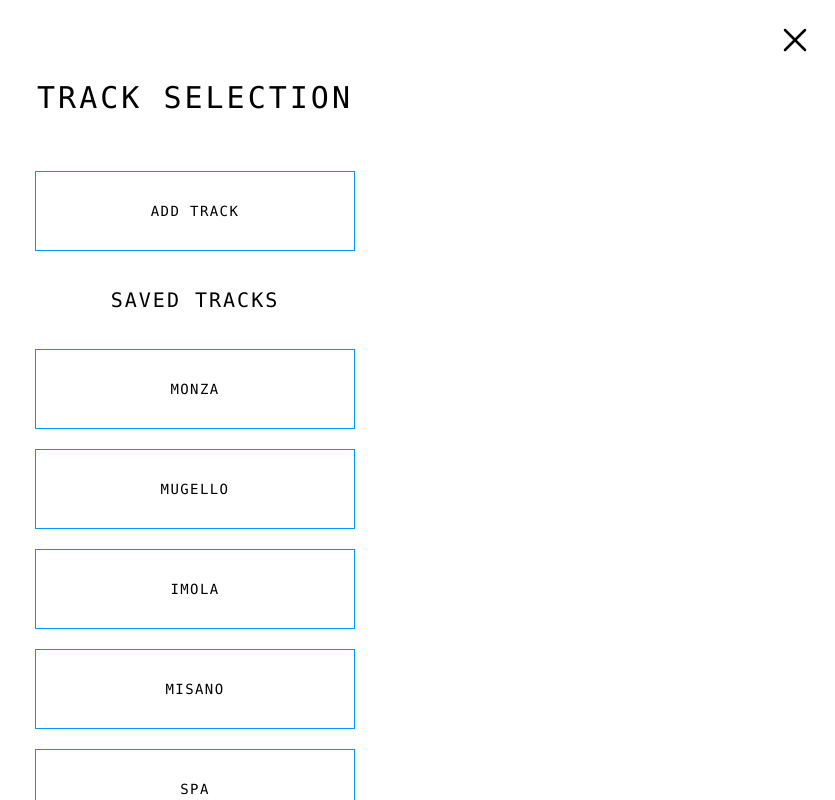
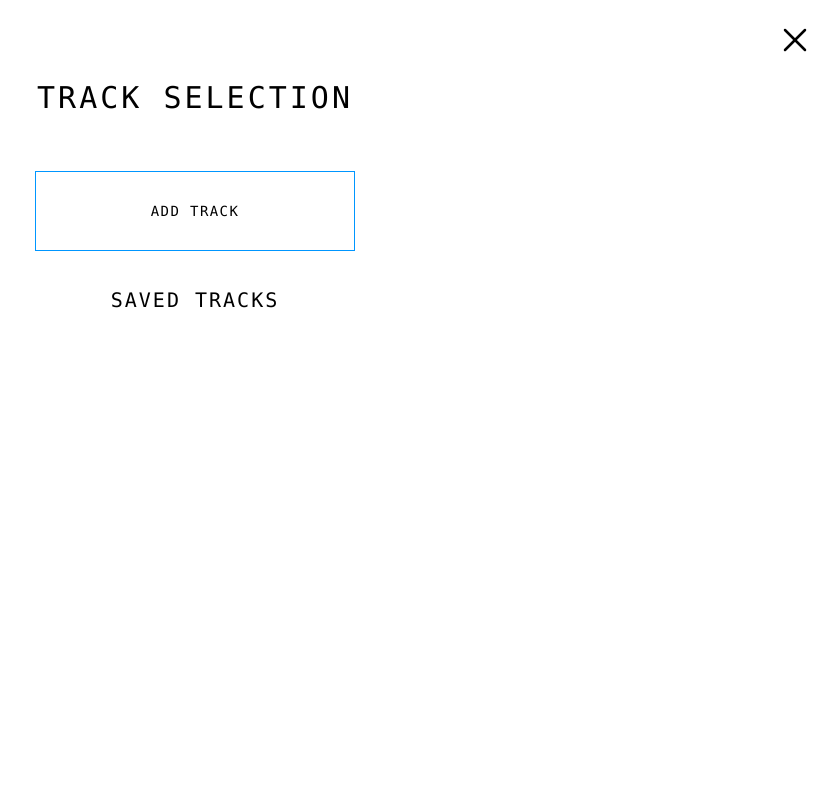
Before and after one commit to nicolacanzonieri/telemetra, a React (Vite) app: page / in a window 1280 px wide. Both pictures are taken after a click on the button "START SESSION". Shown: the whole page, without its empty margins (445-1280 px from the left). Built offline with nearby package versions, Linux system fonts and the light colour scheme.

Commit message:
Add track creation and database support for circuits

```diff
--- a/src/App.tsx
+++ b/src/App.tsx
@@ -1,5 +1,6 @@
 import { useState } from 'react';
 import { LatLng } from 'leaflet';
+import { db, type Track } from './db/database.ts'
 
 interface Gate {
   p1: LatLng;
@@ -42,8 +43,21 @@ function App() {
     setIsEndpointPageOpen(true);
   };
 
-  const handleConfirmGate = (p1: LatLng, p2: LatLng) => {
+  const handleConfirmGate = async (p1: LatLng, p2: LatLng) => {
+    const trackName = prompt("ENTER TRACK NAME:") || "New Track";
+
+    const newTrack: Track = {
+      name: trackName.toUpperCase(),
+      type: _trackType!,
+      finishGate: {
+        p1: { lat: p1.lat, lng: p1.lng },
+        p2: { lat: p2.lat, lng: p2.lng }
+      },
+      createdAt: Date.now()
+    };
+
     if (settingStep === 'start') {
+      newTrack.startGate = {p1, p2};
       setStartGate({ p1, p2 });
       setSettingStep('finish');
     } else {
@@ -51,6 +65,8 @@ function App() {
       setIsEndpointPageOpen(false);
       setIsOnBoardPageOpen(true);
     }
+
+    await db.tracks.add(newTrack);
   };
 
   return (
--- a/src/db/database.ts
+++ b/src/db/database.ts
@@ -35,6 +35,7 @@ export interface Sample {
 }
 
 export class TelemetraDB extends Dexie {
+    tracks!: Table<Track>;
     sessions!: Table<Session>;
     samples!: Table<Sample>;
 
--- a/src/pages/TrackSelectionPage.tsx
+++ b/src/pages/TrackSelectionPage.tsx
@@ -64,13 +64,7 @@ export default function TrackSelectionPage({onCloseTrackSelection, onClickTrackT
                     <span className="mb-5 text-text-1 text-xl font-mono tracking-widest uppercase">Saved tracks</span>
 
                     <div className="w-full min-h-0 overflow-y-auto flex flex-col flex-1 items-center justify-start no-scrollbar">
-                        <TrackButton trackName={"Monza"}/>
-                        <TrackButton trackName={"Mugello"}/>
-                        <TrackButton trackName={"Imola"}/>
-                        <TrackButton trackName={"Misano"}/>
-                        <TrackButton trackName={"Spa"}/>
-                        <TrackButton trackName={"Nürburgring"}/>
-                        <TrackButton trackName={"Hockenheimring"}/>
+                        {/* Saved tracks here... */}
                     </div>
                 </div>
             )}
```
Lines whose indentation alone changed are shown as unchanged.
